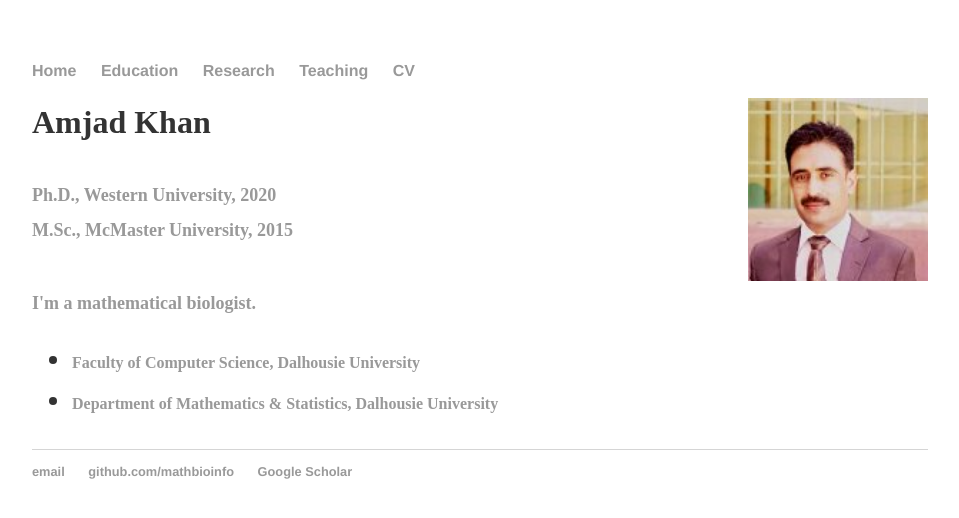
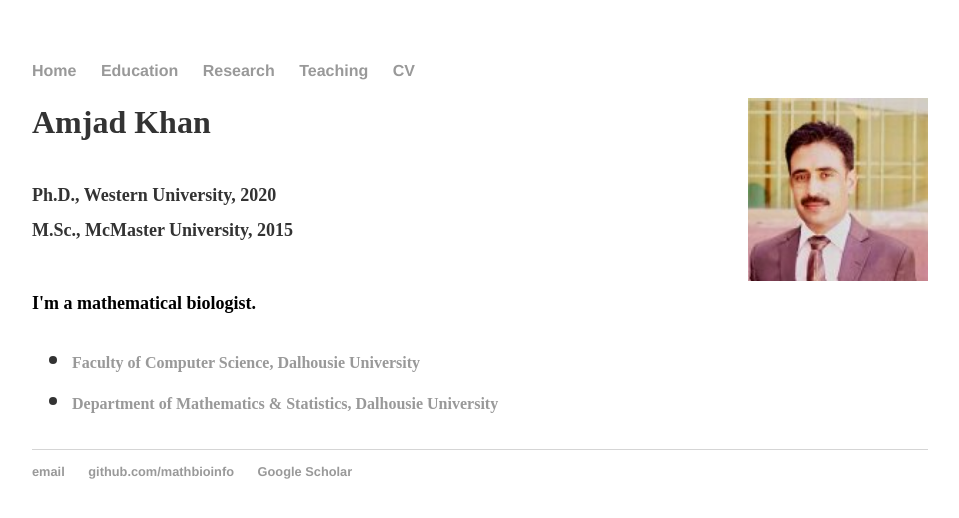
Before and after one commit to MathBioInfo/amjadkhan, a Jekyll site: the page index.html, which Jekyll copies as it is, in a window 1280 px wide. Shown: the top 518 px of the page, without its empty margins (160-1119 px from the left). Built offline with Jekyll 4.4.1, drawn with Linux system fonts in a browser that asks for light colours.

Commit message:
Update index.html

```diff
--- a/index.html
+++ b/index.html
@@ -20,9 +20,9 @@
     		<div class="blurb">
 			<div class="profile-body">
 	   		<p><font size="6"><b>Amjad Khan</b></font><br>
-			<a href = "#">
+
 			<br><strong> <font size="4"> Ph.D., Western University, 2020
-			<a href = "#">
+
 			<br><strong><font size="4">M.Sc., McMaster University, 2015
 			</p>
 
```
